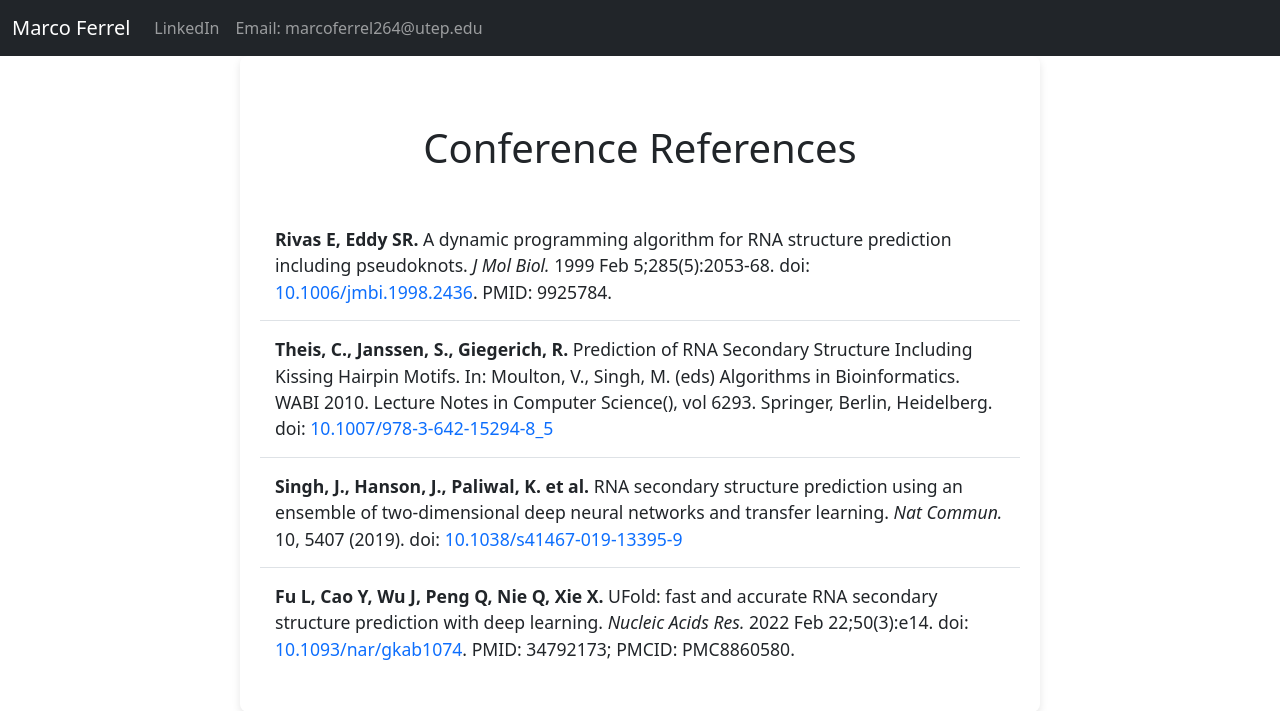
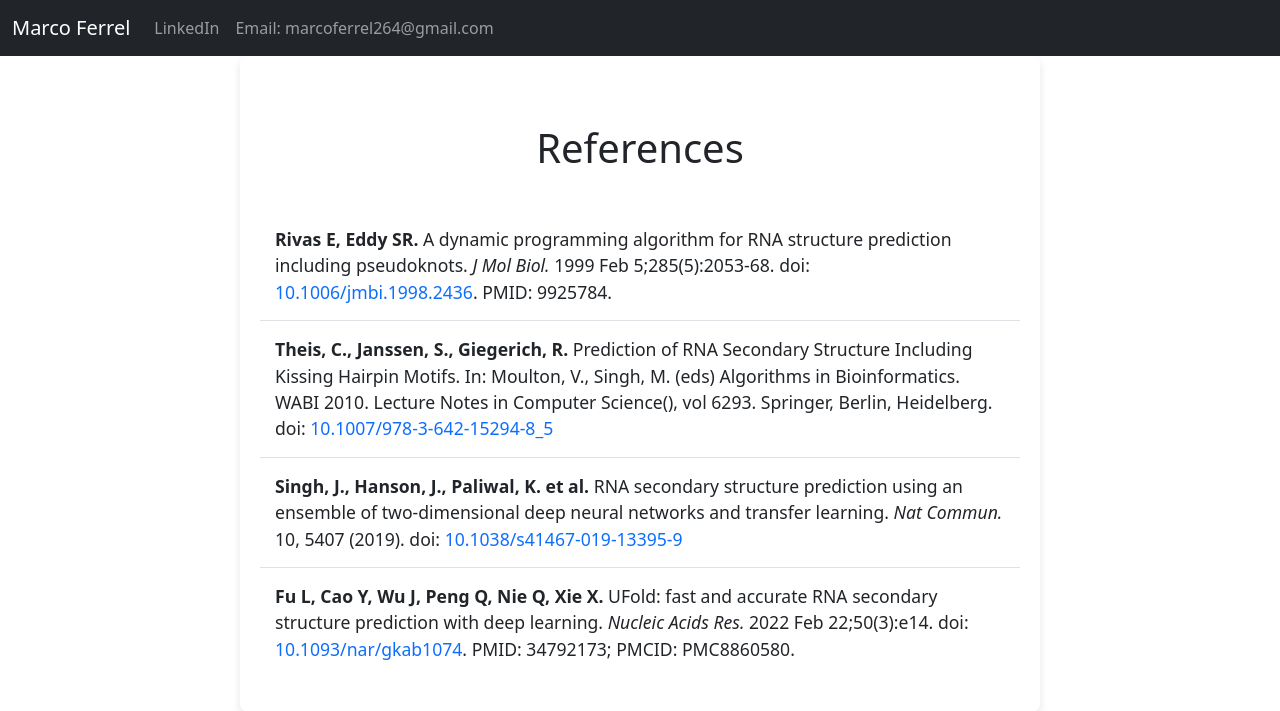
Before and after one commit to MarcoFerrel/Marco_Flask_Training, a Flask app: page / in a window 1280 px wide. Shown: the top 711 px of the page. Run offline with Flask 3, Linux system fonts and the light colour scheme.

Commit message:
Minor fixes

```diff
--- a/templates/index.html
+++ b/templates/index.html
@@ -12,7 +12,7 @@
     {% include 'nav.html' %}
     <div class="container">
         <main class="reference-container">
-            <h1 class="text-center mt-5 mb-4">Conference References</h1>
+            <h1 class="text-center mt-5 mb-4">References</h1>
             <div class="reference-list">
                 <div class="reference-item">
                     <p><strong>Rivas E, Eddy SR.</strong> A dynamic programming algorithm for RNA structure prediction including pseudoknots. <em>J Mol Biol.</em> 1999 Feb 5;285(5):2053-68. doi: <a href="https://doi.org/10.1006/jmbi.1998.2436" target="_blank">10.1006/jmbi.1998.2436</a>. PMID: 9925784.</p>
--- a/templates/nav.html
+++ b/templates/nav.html
@@ -11,7 +11,7 @@
                   <a class="nav-link" href="https://www.linkedin.com/in/marcoferrel" target="_blank" rel="noopener noreferrer">LinkedIn</a>
               </li>
               <li class="nav-item">
-                  <span class="nav-link">Email: marcoferrel264@utep.edu</span>
+                  <span class="nav-link">Email: marcoferrel264@gmail.com</span>
               </li>
           </ul>
       </div>
```
